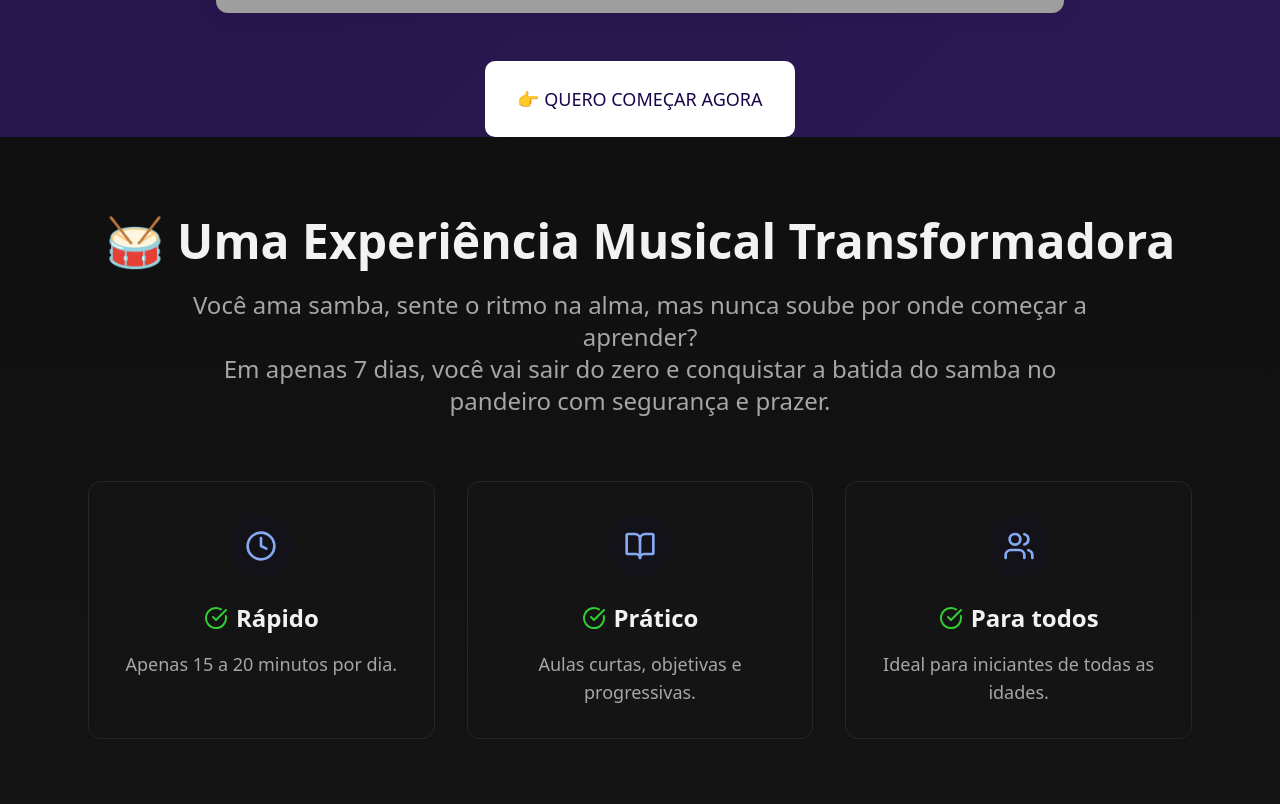
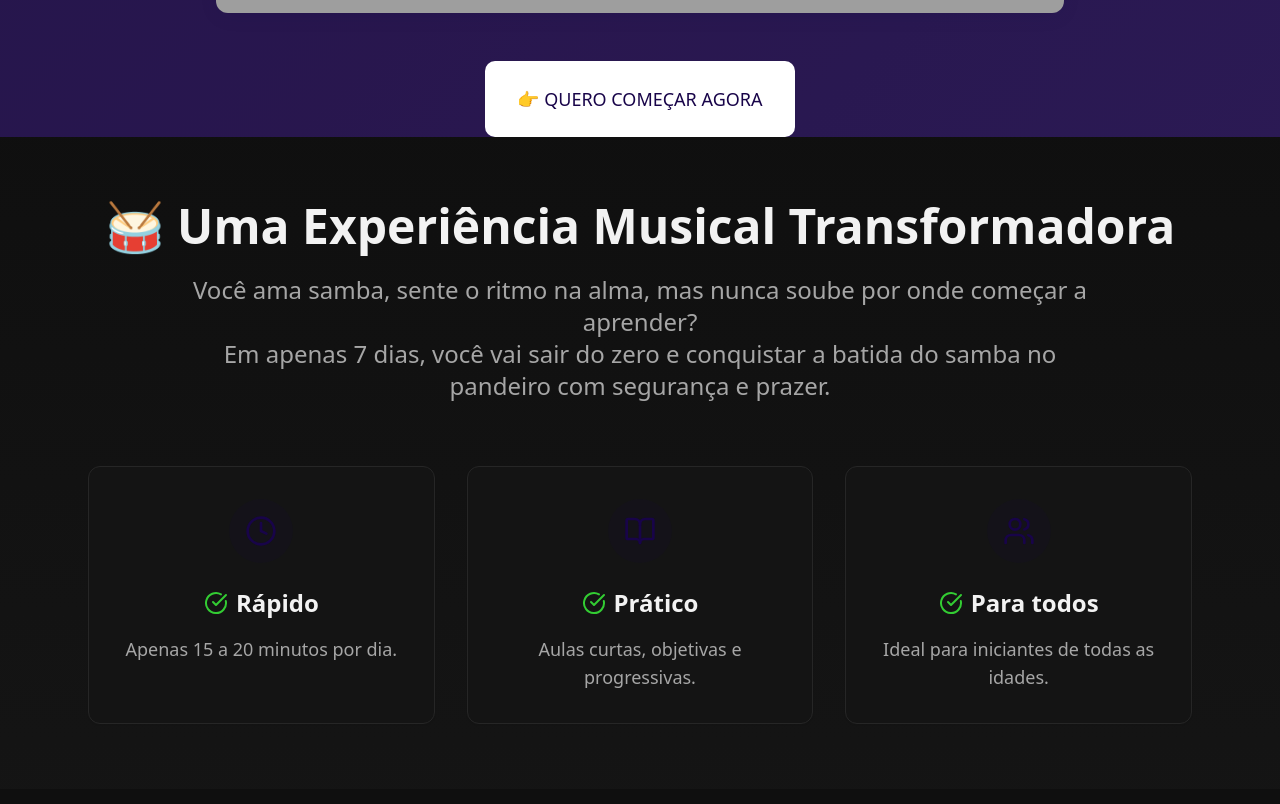
Before and after one commit to edilson-morais/toque-samba-no-pandeiro, a React (Vite) app: page / in a window 1280 px wide. Shown: the part 916-1720 px from the top of the page. Built offline with nearby package versions, Linux system fonts and the light colour scheme; grey boxes are pictures that could not be loaded.

Commit message:
Visual edit in Lovable
Edited UI in Lovable

```diff
--- a/src/components/ExperienceSection.tsx
+++ b/src/components/ExperienceSection.tsx
@@ -1,27 +1,20 @@
 import { Card } from "@/components/ui/card";
 import { CheckCircle, Clock, BookOpen, Users } from "lucide-react";
-
 export const ExperienceSection = () => {
-  const benefits = [
-    {
+  const benefits = [{
     icon: Clock,
     title: "Rápido",
     description: "Apenas 15 a 20 minutos por dia."
-    },
-    {
+  }, {
     icon: BookOpen,
     title: "Prático",
     description: "Aulas curtas, objetivas e progressivas."
-    },
-    {
+  }, {
     icon: Users,
     title: "Para todos",
     description: "Ideal para iniciantes de todas as idades."
-    }
-  ];
-
-  return (
-    <section className="py-20 bg-gradient-subtle">
+  }];
+  return <section className="bg-gradient-subtle py-[65px]">
       <div className="container max-w-6xl mx-auto px-6">
         <div className="text-center mb-16">
           <h2 className="text-4xl md:text-5xl font-bold mb-6 text-foreground">
@@ -36,11 +29,10 @@ export const ExperienceSection = () => {
         </div>
 
         <div className="grid md:grid-cols-3 gap-8">
-          {benefits.map((benefit, index) => (
-            <Card key={index} className="p-8 text-center hover:shadow-elegant transition-smooth">
+          {benefits.map((benefit, index) => <Card key={index} className="p-8 text-center hover:shadow-elegant transition-smooth">
               <div className="flex justify-center mb-6">
                 <div className="bg-primary/10 p-4 rounded-full">
-                  <benefit.icon className="w-8 h-8 text-secondary" />
+                  <benefit.icon className="w-8 h-8 text-primary" />
                 </div>
               </div>
               <div className="flex items-center justify-center mb-4">
@@ -48,10 +40,8 @@ export const ExperienceSection = () => {
                 <h3 className="text-2xl font-bold text-foreground">{benefit.title}</h3>
               </div>
               <p className="text-lg text-muted-foreground">{benefit.description}</p>
-            </Card>
-          ))}
+            </Card>)}
         </div>
       </div>
-    </section>
-  );
+    </section>;
 };
```
Lines whose indentation alone changed are shown as unchanged.
